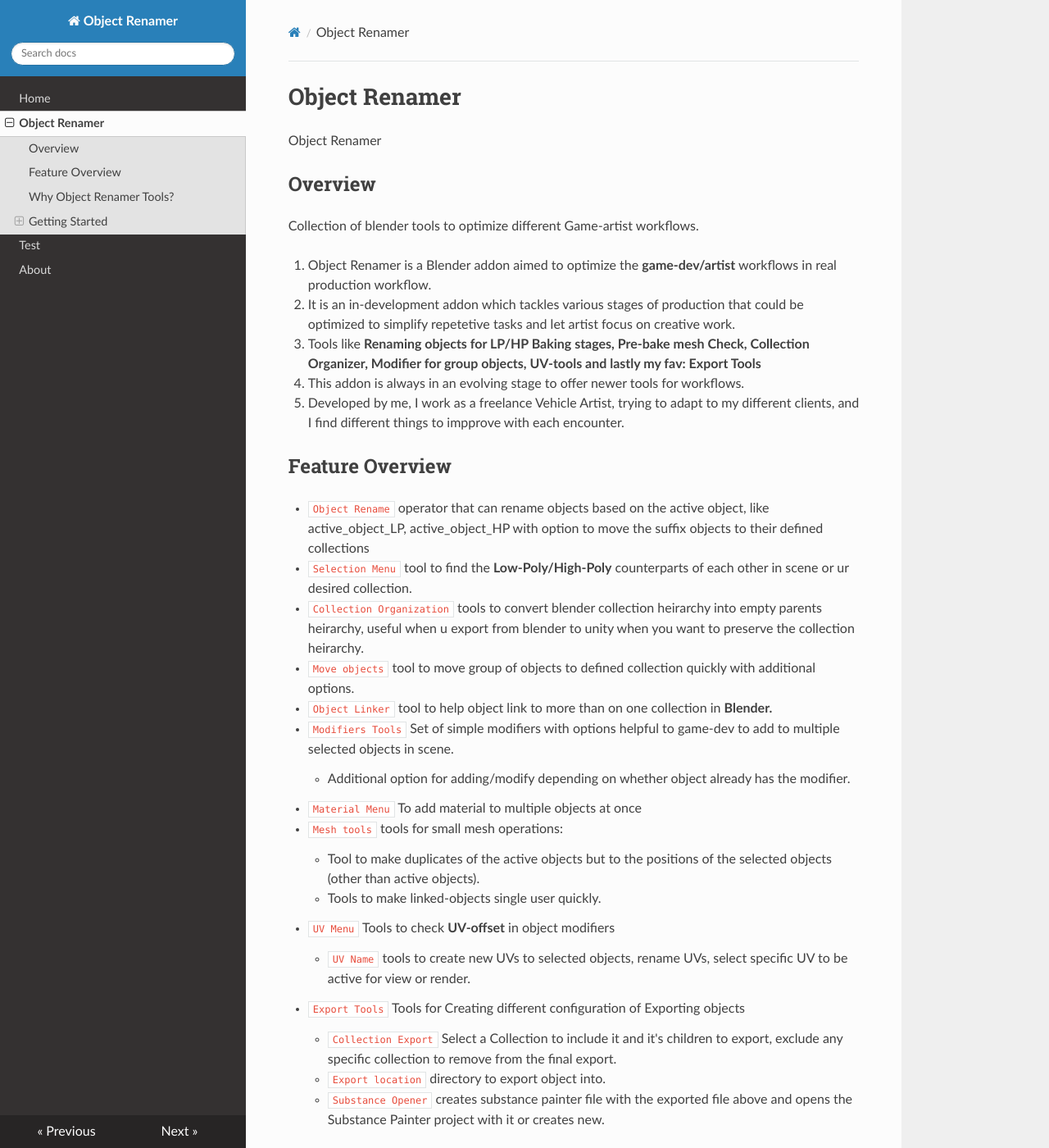
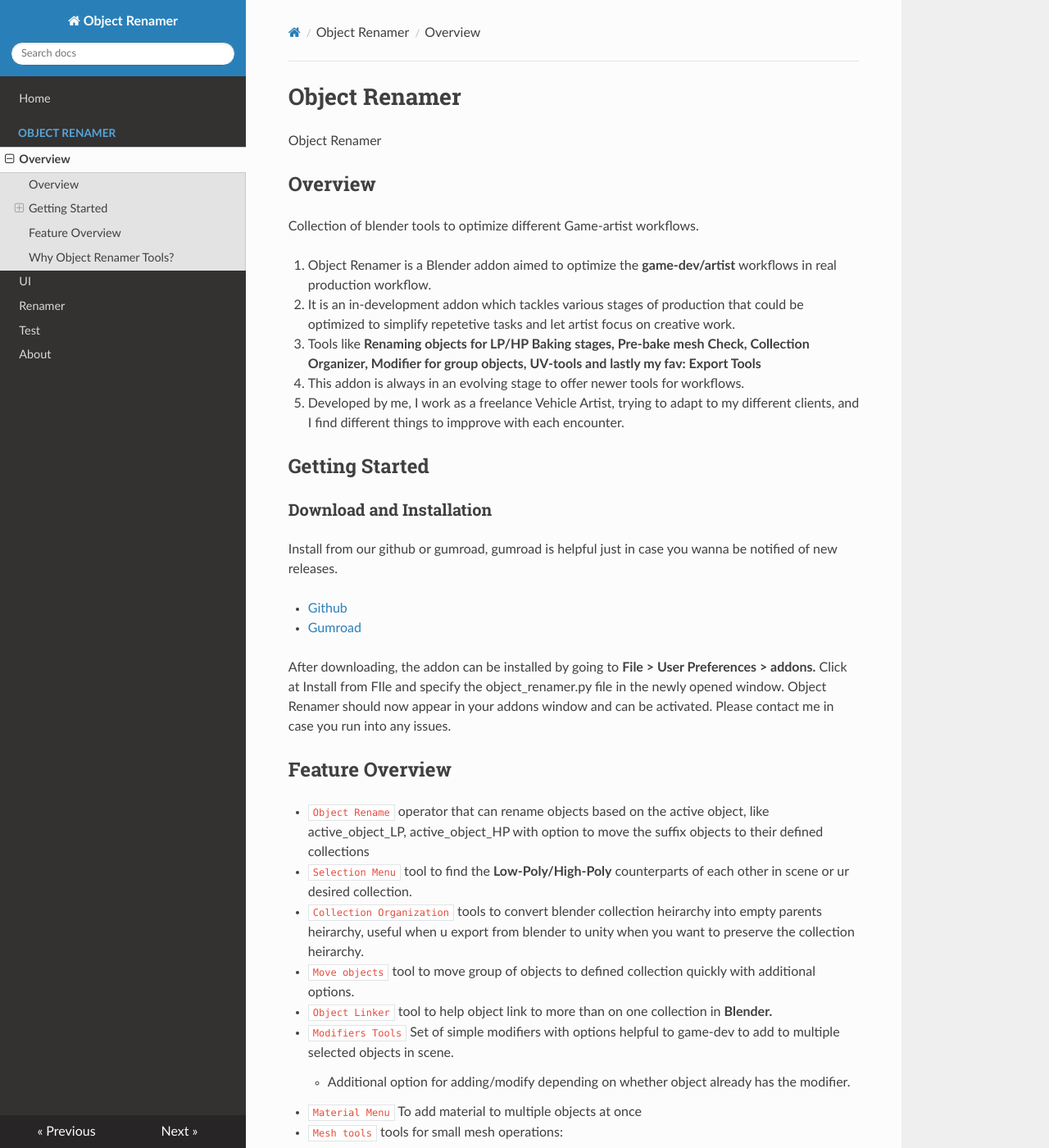
Before and after one commit to deepdesperate/ToAutomateDocs, an MkDocs documentation site: the page built from docs/object_renamer.md, in a window 1280 px wide and 1400 px high. Shown: the whole window at 82% size. Built offline with MkDocs 1.6.1, drawn with Linux system fonts in a browser that asks for light colours; nearby versions of some CDN libraries; some of the changed text lies outside the part shown.

Commit message:
Improvements in UI for the Documentations

```diff
--- a/docs/object_renamer.md
+++ b/docs/object_renamer.md
@@ -10,6 +10,18 @@
 3. Tools like **Renaming objects for LP/HP Baking stages, Pre-bake mesh Check, Collection Organizer, Modifier for group objects, UV-tools and lastly my fav: Export Tools**
 4. This addon is always in an evolving stage to offer newer tools for workflows.
 5. Developed by me, I work as a freelance Vehicle Artist, trying to adapt to my different clients, and I find different things to impprove with each encounter.
+
+## Getting Started
+### Download and Installation
+Install from our github or gumroad, gumroad is helpful just in case you wanna be notified of new releases.
+
+* [Github](https://github.com/deepdesperate)
+* [Gumroad](https://namandeep.gumroad.com/)
+
+<!-- Add Information about installing in Blender 4.2 -->
+
+After downloading, the addon can be installed by going to **File > User Preferences > addons.** Click at Install from FIle and specify the object_renamer.py file in the newly opened window. Object Renamer should now appear in your addons window and can be activated.
+Please contact me in case you run into any issues.
 
 ## Feature Overview
 
--- a/mkdocs.yml
+++ b/mkdocs.yml
@@ -1,7 +1,10 @@
 site_name: Object Renamer
 nav:
   - Home: index.md
-  - Object Renamer: object_renamer.md
+  - Object Renamer:
+    - Overview: object_renamer.md
+    - UI: obre_UI.md
+    - Renamer: obre_op_renamer.md
   - Test: test.md
   - About: about.md
 theme: readthedocs
```
Also changed, not shown: other parts of docs/object_renamer.md (+0 -7 lines), docs/index.md (+3 -1 lines), docs/obre_UI.md (added, +3 -0 lines), docs/obre_op_renamer.md (added, +8 -0 lines).
